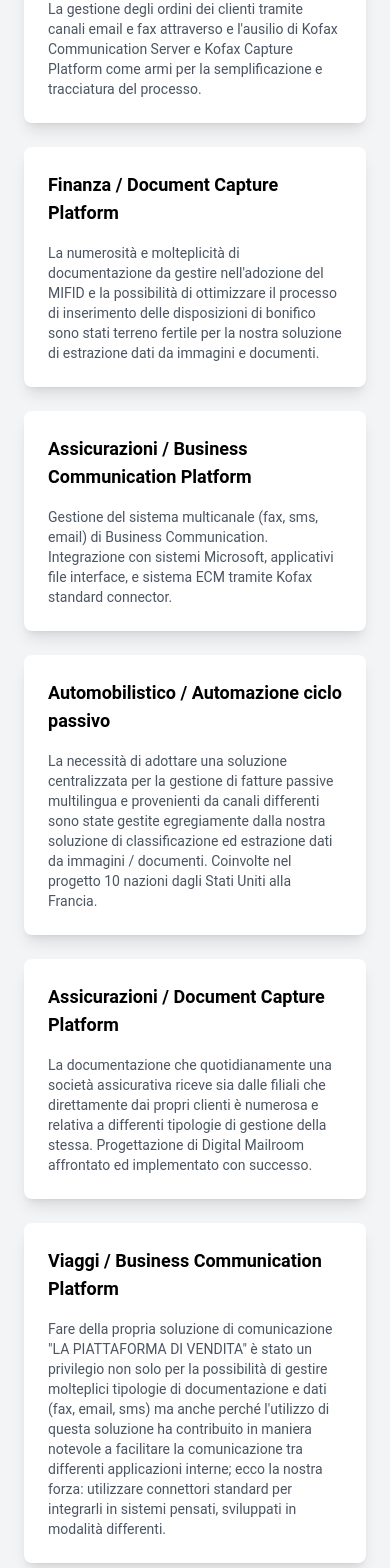
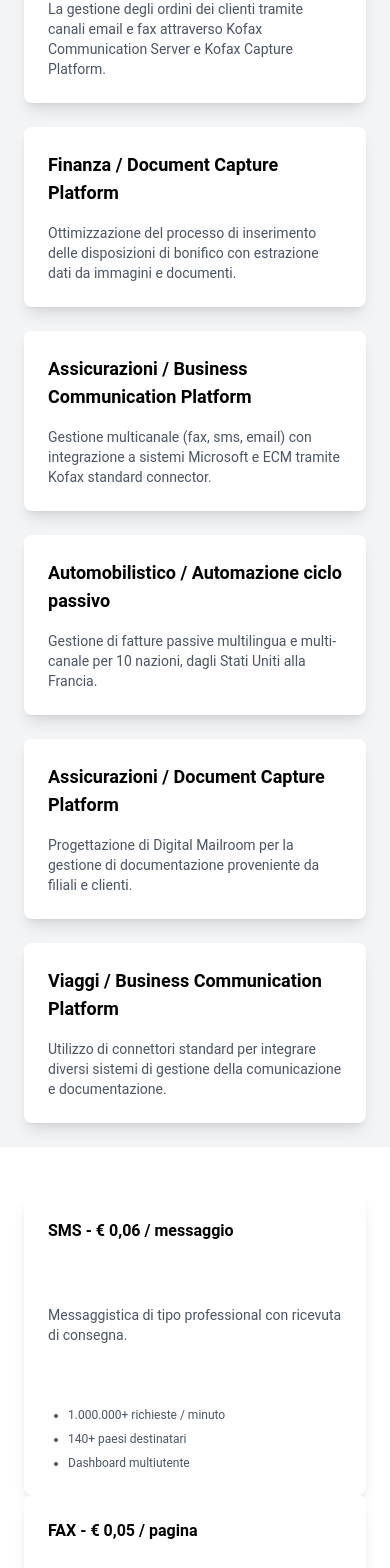
Before and after one commit to TestudoSrl/testudo-website, a Next.js app: page /portfolio in a window 390 px wide. Shown: the part 420-1988 px from the top of the page. Built offline with nearby package versions, Linux system fonts and the light colour scheme.

Commit message:
responsive fix

```diff
--- a/app/portfolio/page.tsx
+++ b/app/portfolio/page.tsx
@@ -5,27 +5,26 @@
 export default function Contact() {
   return (
     <>
+      {/* Ensure no horizontal overflow */}
+      <div className="w-full overflow-hidden">
         {/* Competencies Section */}
-      <div className="bg-cover bg-center bg-no-repeat bg-[url('/images/attivitaBG.jpg')]">
-        <div className="relative z-10 text-white">
-          {/* Navbar Sticky */}
-          <div className="sticky top-0 z-50 bg-black bg-opacity-50">
-          </div>
+        <div className="relative w-full bg-cover bg-center bg-no-repeat bg-[url('/images/attivitaBG.jpg')]">
+          <div className="absolute inset-0 bg-black bg-opacity-50"></div>
+
+          {/* Navbar */}
+          <div className="sticky top-0 z-50 bg-black bg-opacity-50 w-full">
+            <Navbar />
           </div>
 
-        <div className="relative w-full bg-cover bg-center bg-no-repeat">
-          <div className="absolute inset-0 bg-black bg-opacity-50"></div>
-          <Navbar />
-
+          {/* Main Content */}
           <div className="relative z-10 text-white px-6 sm:px-8 md:px-20 py-10 sm:py-20 text-center">
             <h2 className="text-5xl sm:text-6xl md:text-7xl font-bold leading-tight mb-6 animate-slide-in-right">
               NOI POSSIAMO
             </h2>
             <p className="text-base sm:text-lg max-w-2xl mx-auto mb-8 animate-slide-in-right animation-delay-200">
               I progetti e le esperienze maturate in questi anni ci hanno permesso
-              di incontrare e superare diverse difficoltà, siamo pronti a qualsiasi sfida
+              di incontrare e superare diverse difficoltà, siamo pronti a qualsiasi sfida.
             </p>
-          </div>
           </div>
         </div>
 
@@ -34,120 +33,86 @@
           <div className="w-full max-w-7xl p-6">
             {/* Card Grid Layout */}
             <div className="grid grid-cols-1 sm:grid-cols-2 lg:grid-cols-2 gap-6">
-            {/* Card 1 */}
-            <div className="bg-white p-6 rounded-lg shadow-lg flex flex-col transition-all duration-300 hover:bg-orange-500 hover:scale-105 hover:shadow-xl">
-              <h2 className="text-lg sm:text-xl font-bold text-black text-left mb-4">Salute / Automazione ordini</h2>
-              <p className="text-sm sm:text-base text-gray-600">
-                La gestione degli ordini dei clienti tramite canali email e fax
-                attraverso e l'ausilio di Kofax Communication Server e Kofax Capture Platform come armi per la
-                semplificazione e tracciatura del processo.
-              </p>
+              {[
+                {
+                  title: "Salute / Automazione ordini",
+                  desc: "La gestione degli ordini dei clienti tramite canali email e fax attraverso Kofax Communication Server e Kofax Capture Platform.",
+                },
+                {
+                  title: "Finanza / Document Capture Platform",
+                  desc: "Ottimizzazione del processo di inserimento delle disposizioni di bonifico con estrazione dati da immagini e documenti.",
+                },
+                {
+                  title: "Assicurazioni / Business Communication Platform",
+                  desc: "Gestione multicanale (fax, sms, email) con integrazione a sistemi Microsoft e ECM tramite Kofax standard connector.",
+                },
+                {
+                  title: "Automobilistico / Automazione ciclo passivo",
+                  desc: "Gestione di fatture passive multilingua e multi-canale per 10 nazioni, dagli Stati Uniti alla Francia.",
+                },
+                {
+                  title: "Assicurazioni / Document Capture Platform",
+                  desc: "Progettazione di Digital Mailroom per la gestione di documentazione proveniente da filiali e clienti.",
+                },
+                {
+                  title: "Viaggi / Business Communication Platform",
+                  desc: "Utilizzo di connettori standard per integrare diversi sistemi di gestione della comunicazione e documentazione.",
+                },
+              ].map((card, index) => (
+                <div
+                  key={index}
+                  className="bg-white p-6 rounded-lg shadow-lg flex flex-col transition-all duration-300 hover:bg-orange-500 hover:scale-105 hover:shadow-xl"
+                >
+                  <h2 className="text-lg sm:text-xl font-bold text-black text-left mb-4">
+                    {card.title}
+                  </h2>
+                  <p className="text-sm sm:text-base text-gray-600">{card.desc}</p>
                 </div>
-
-            {/* Card 2 */}
-            <div className="bg-white p-6 rounded-lg shadow-lg flex flex-col transition-all duration-300 hover:bg-orange-500 hover:scale-105 hover:shadow-xl">
-              <h2 className="text-lg sm:text-xl font-bold text-black text-left mb-4">Finanza / Document Capture Platform</h2>
-              <p className="text-sm sm:text-base text-gray-600">
-                La numerosità e molteplicità di documentazione da gestire
-                nell'adozione del MIFID e la possibilità di ottimizzare il processo di inserimento delle disposizioni
-                di bonifico sono stati terreno fertile per la nostra soluzione di estrazione dati da
-                immagini e documenti.
-              </p>
-            </div>
-
-            {/* Card 3 */}
-            <div className="bg-white p-6 rounded-lg shadow-lg flex flex-col transition-all duration-300 hover:bg-orange-500 hover:scale-105 hover:shadow-xl">
-              <h2 className="text-lg sm:text-xl font-bold text-black text-left mb-4">Assicurazioni / Business Communication Platform</h2>
-              <p className="text-sm sm:text-base text-gray-600">
-                Gestione del sistema multicanale (fax, sms, email) di Business
-                Communication. Integrazione con sistemi Microsoft, applicativi file interface, e sistema ECM
-                tramite Kofax standard connector.
-              </p>
-            </div>
-
-            {/* Card 4 */}
-            <div className="bg-white p-6 rounded-lg shadow-lg flex flex-col transition-all duration-300 hover:bg-orange-500 hover:scale-105 hover:shadow-xl">
-              <h2 className="text-lg sm:text-xl font-bold text-black text-left mb-4">Automobilistico / Automazione ciclo passivo</h2>
-              <p className="text-sm sm:text-base text-gray-600">
-                La necessità di adottare una soluzione centralizzata per la gestione
-                di fatture passive multilingua e provenienti da canali differenti sono state gestite
-                egregiamente dalla nostra soluzione di classificazione ed estrazione dati da immagini / documenti.
-                Coinvolte nel progetto 10 nazioni dagli Stati Uniti alla Francia.
-              </p>
-            </div>
-
-            {/* Card 5 */}
-            <div className="bg-white p-6 rounded-lg shadow-lg flex flex-col transition-all duration-300 hover:bg-orange-500 hover:scale-105 hover:shadow-xl">
-              <h2 className="text-lg sm:text-xl font-bold text-black text-left mb-4">Assicurazioni / Document Capture Platform</h2>
-              <p className="text-sm sm:text-base text-gray-600">
-                La documentazione che quotidianamente una società assicurativa riceve
-                sia dalle filiali che direttamente dai propri clienti è numerosa e relativa a differenti
-                tipologie di gestione della stessa. Progettazione di Digital Mailroom affrontato ed
-                implementato con successo.
-              </p>
-            </div>
-
-            {/* Card 6 */}
-            <div className="bg-white p-6 rounded-lg shadow-lg flex flex-col transition-all duration-300 hover:bg-orange-500 hover:scale-105 hover:shadow-xl">
-              <h2 className="text-lg sm:text-xl font-bold text-black text-left mb-4">Viaggi / Business Communication Platform</h2>
-              <p className="text-sm sm:text-base text-gray-600">
-                Fare della propria soluzione di comunicazione "LA PIATTAFORMA DI
-                VENDITA" è stato un privilegio non solo per la possibilità di gestire molteplici tipologie di
-                documentazione e dati (fax, email, sms) ma anche perché l'utilizzo di questa soluzione
-                ha contribuito in maniera notevole a facilitare la comunicazione tra differenti
-                applicazioni interne; ecco la nostra forza: utilizzare connettori standard per integrarli in sistemi
-                pensati, sviluppati in modalità differenti.
-              </p>
-            </div>
+              ))}
             </div>
           </div>
         </div>
 
-      {/* New Section: Rectangular Cards (3 cards) */}
-      <div className="min-h-[300px] sm:min-h-[350px] flex flex-col sm:flex-row sm:gap-6 justify-center mt-12">
-        {/* Left Card */}
-        <div className="bg-white p-6 sm:w-1/4 w-full h-[300px] sm:h-[350px] flex flex-col justify-between rounded-lg shadow-lg transition-all duration-300 hover:bg-orange-500 hover:scale-105 hover:shadow-xl">
-          <h2 className="text-black font-bold text-base sm:text-lg mb-4">SMS - € 0,06 / messaggio</h2>
-          <p className="text-sm sm:text-base text-gray-600 mb-4">
-            Messaggistica di tipo professional con ricevuta di consegna
-          </p>
+        {/* Rectangular Cards Section */}
+        <div className="min-h-[300px] sm:min-h-[350px] flex flex-col sm:flex-row sm:gap-6 justify-center mt-12 px-6">
+          {[
+            {
+              title: "SMS - € 0,06 / messaggio",
+              desc: "Messaggistica di tipo professional con ricevuta di consegna.",
+              features: ["1.000.000+ richieste / minuto", "140+ paesi destinatari", "Dashboard multiutente"],
+            },
+            {
+              title: "FAX - € 0,05 / pagina",
+              desc: "Messaggistica di tipo professional con ricevuta di consegna.",
+              features: ["100+ canali fax disponibili", "Possibilità di utilizzo cover/utente", "Dashboard multiutente"],
+              taller: true,
+            },
+            {
+              title: "SOCIAL - € 0,03 / messaggio",
+              desc: "Messaggistica di tipo professional con ricevuta di consegna.",
+              features: ["100.000+ richieste / minuto", "Gestione Inbound", "Utenti illimitati"],
+            },
+          ].map((card, index) => (
+            <div
+              key={index}
+              className={`bg-white p-6 sm:w-1/4 w-full ${
+                card.taller ? "h-[400px] sm:h-[450px]" : "h-[300px] sm:h-[350px]"
+              } flex flex-col justify-between rounded-lg shadow-lg transition-all duration-300 hover:bg-orange-500 hover:scale-105 hover:shadow-xl`}
+            >
+              <h2 className="text-black font-bold text-base sm:text-lg mb-4">{card.title}</h2>
+              <p className="text-sm sm:text-base text-gray-600 mb-4">{card.desc}</p>
               <ul className="text-gray-600 list-disc pl-5 space-y-2 text-xs sm:text-sm">
-            <li>1.000.0000+ richieste / minuto</li>
-            <li>140+ paesi destinatari</li>
-            <li>dashboard multiutente</li>
+                {card.features.map((feature, i) => (
+                  <li key={i}>{feature}</li>
+                ))}
               </ul>
             </div>
-
-        {/* Middle Card (Taller - Adjusted on both top and bottom) */}
-        <div className="bg-white p-6 sm:w-1/4 w-full h-[400px] sm:h-[450px] flex flex-col justify-between rounded-lg shadow-lg transition-all duration-300 hover:bg-orange-500 hover:scale-105 hover:shadow-xl">
-          <h2 className="text-black font-bold text-base sm:text-lg flex items-center justify-between mb-4">
-            FAX - € 0,05 / pagina
-          </h2>
-          <p className="text-sm sm:text-base text-gray-600 mb-4">
-            Messaggistica di tipo professional con ricevuta di consegna
-          </p>
-          <ul className="text-gray-600 list-disc pl-5 space-y-2 text-xs sm:text-sm">
-            <li>100+ canali fax disponibili</li>
-            <li>possibilità di utilizzo cover/utente</li>
-            <li>dashboard multiutente</li>
-          </ul>
+          ))}
         </div>
 
-        {/* Right Card */}
-        <div className="bg-white p-5 sm:w-1/4 w-full h-[300px] sm:h-[350px] flex flex-col justify-between rounded-lg shadow-lg transition-all duration-300 hover:bg-orange-500 hover:scale-105 hover:shadow-xl">
-          <h2 className="text-black font-bold text-base sm:text-lg mb-4">SOCIAL - € 0,03 / messaggio</h2>
-          <p className="text-sm sm:text-base text-gray-600 mb-4">
-            Messaggistica di tipo professional con ricevuta di consegna
-          </p>
-          <ul className="text-gray-600 list-disc pl-5 space-y-2 text-xs sm:text-sm">
-            <li>100.000+ richieste / minuto</li>
-            <li>Gestione Inbound</li>
-            <li>Utenti illimitati</li>
-          </ul>
+        {/* Footer */}
+        <Footer />
       </div>
-      </div>
-
-      <Footer />
     </>
   );
 }
--- a/components/MainSlideAnimation.tsx
+++ b/components/MainSlideAnimation.tsx
@@ -18,7 +18,7 @@
       `}
     >
       <div>
-        <h1 className="translate-x-[-12rem] p-[20rem] text-7xl text-left font-bold">L'ARTE DEL CODING</h1>
+        <h1 className="translate-x-[-12rem] p-[20rem] text-6xl text-left font-bold">L'ARTE DEL CODING</h1>
 
         <h3 className="p-20 translate-x-[3rem] translate-y-[-15rem] font-thin text-xl mt-[-8rem]">
           Sviluppare codice... la nostra passione.... <br />la nostra forza...
```
Also changed, not shown: app/about/page.tsx (+28 -70 lines), app/careers/page.tsx (+14 -13 lines), app/consulenza/page.tsx (+5 -5 lines), app/soluzioni/page.tsx (+86 -91 lines). Lines whose indentation alone changed are shown as unchanged.
